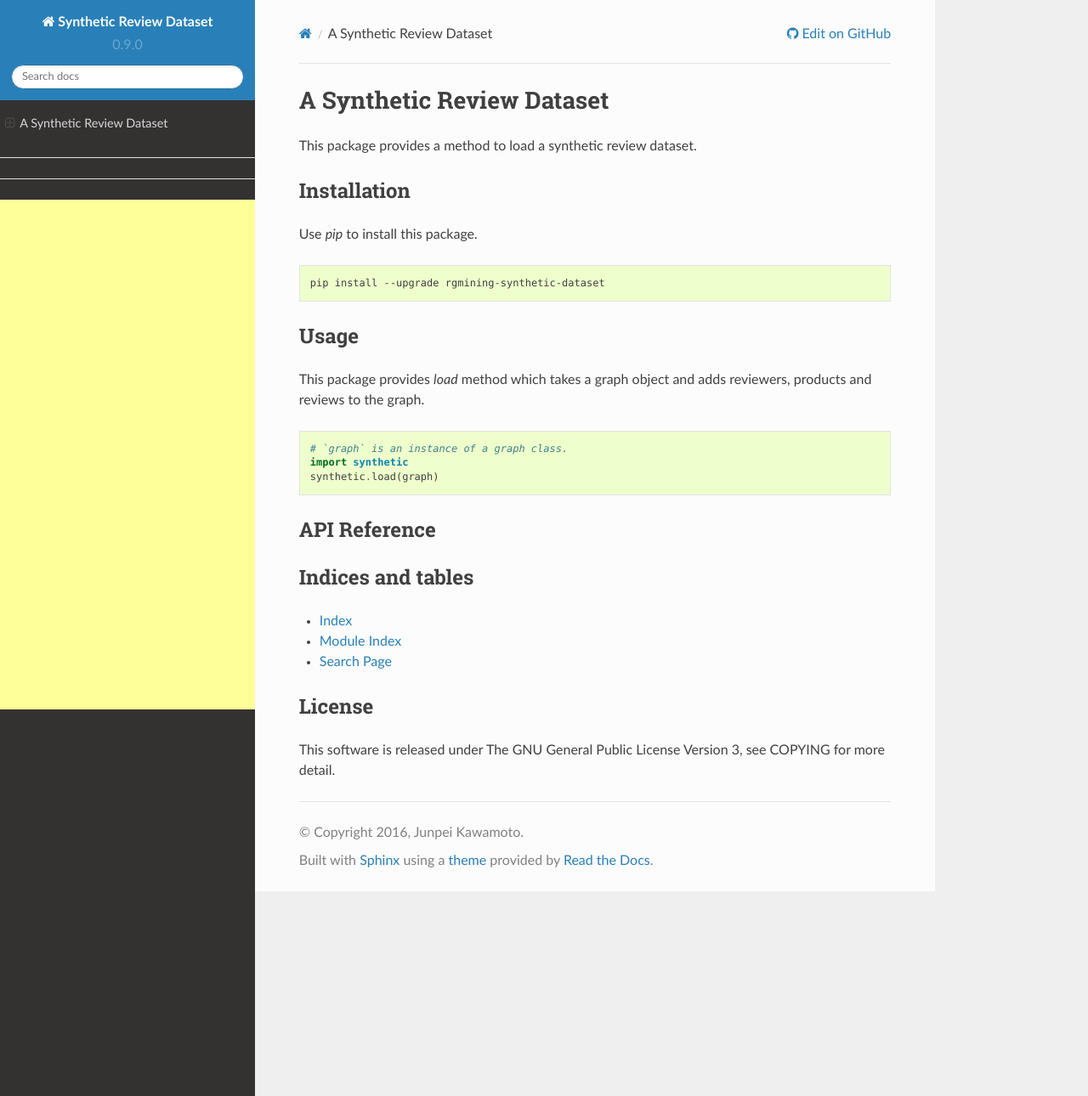
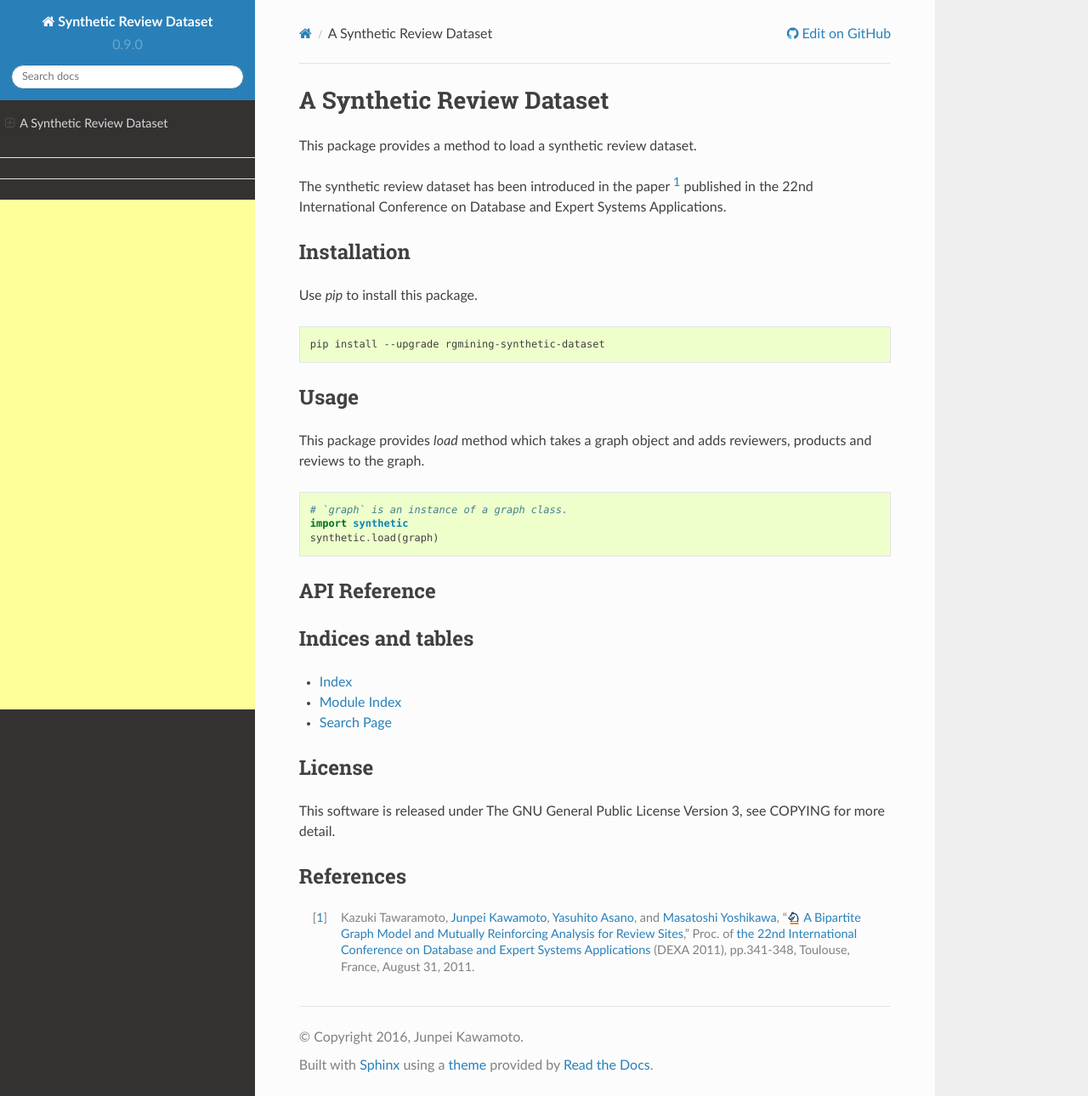
Before and after one commit to rgmining/synthetic, a Sphinx documentation site: the page built from docs/source/index.rst, in a window 1280 px wide and 1290 px high. Shown: the whole window at 85% size. Built offline with Sphinx 7.4.7 and the Read the Docs theme 2.0.0, drawn with Linux system fonts in a browser that asks for light colours.

Commit message:
Update documents.

```diff
--- a/docs/source/index.rst
+++ b/docs/source/index.rst
@@ -5,6 +5,10 @@ A Synthetic Review Dataset
    <div class="addthis_inline_share_toolbox"></div>
 
 This package provides a method to load a synthetic review dataset.
+
+The synthetic review dataset has been introduced in the paper [#DEXA11]_
+published in the 22nd International Conference on Database and Expert Systems
+Applications.
 
 
 Installation
@@ -48,3 +52,21 @@ License
 ---------
 This software is released under The GNU General Public License Version 3,
 see COPYING for more detail.
+
+
+References
+------------
+
+.. [#DEXA11] Kazuki Tawaramoto, `Junpei Kawamoto`_, `Yasuhito Asano`_, and
+    `Masatoshi Yoshikawa`_, "|springer| `A Bipartite Graph Model and Mutually Reinforcing
+    Analysis for Review Sites
+    <http://www.anrdoezrs.net/links/8186671/type/dlg/http://link.springer.com/chapter/10.1007%2F978-3-642-23088-2_25>`_,"
+    Proc. of `the 22nd International Conference on Database and Expert Systems
+    Applications <http://www.dexa.org/previous/dexa2011/index.html>`_ (DEXA 2011),
+    pp.341-348, Toulouse, France, August 31, 2011.
+
+.. _Junpei Kawamoto: https://www.jkawamoto.info
+.. _Yasuhito Asano: http://www.iedu.i.kyoto-u.ac.jp/intro/member/asano
+.. _Masatoshi Yoshikawa: http://www.db.soc.i.kyoto-u.ac.jp/~yoshikawa/
+
+.. |springer| image:: img/springer.png
```
Also changed, not shown: README.md (+11 -0 lines), docs/source/img/springer.png (added).
